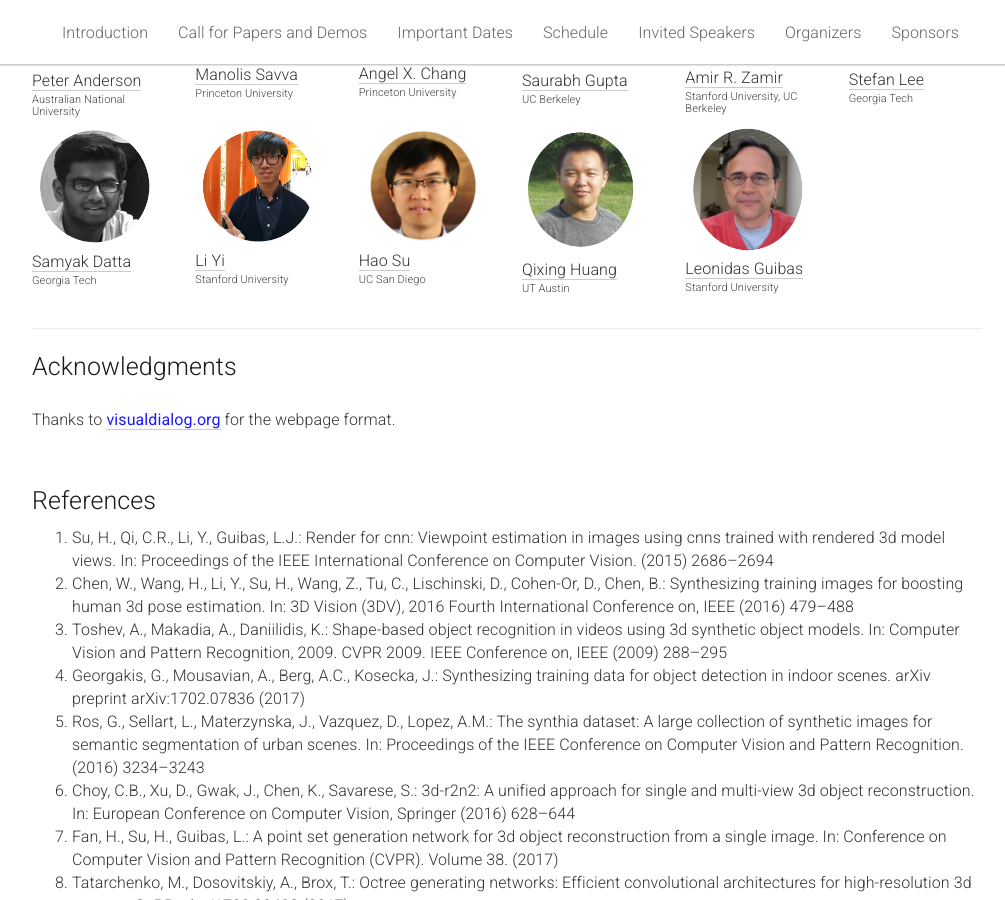
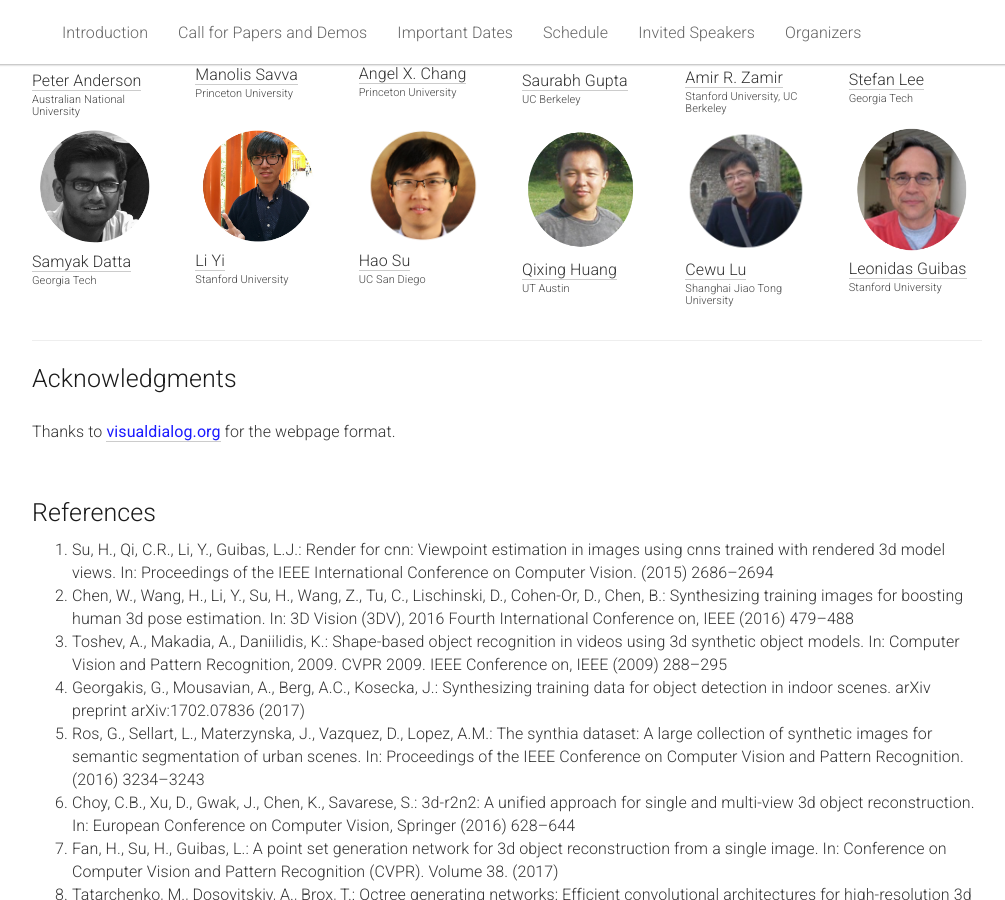
Before and after one commit to eccv18-vlease/eccv18-vlease.github.io, a Jekyll site: the page built from _pages/home.md, in a window 1280 px wide and 900 px high, scrolled down 4864 px. Shown: the whole window, without its empty margins (133-1138 px from the left). Built offline with Jekyll 4.4.1, drawn with Linux system fonts in a browser that asks for light colours.

Commit message:
Adds Cewu Lu to organizers + removes Sponsors link for nav-bar

```diff
--- a/_includes/header.html
+++ b/_includes/header.html
@@ -19,7 +19,7 @@
         <li><a href="#schedule">Schedule</a></li>
         <li><a href="#speakers">Invited Speakers</a></li>
         <li><a href="#organizers">Organizers</a></li>
-        <li><a href="#sponsors">Sponsors</a></li>
+        <!-- <li><a href="#sponsors">Sponsors</a></li> -->
       </ul>
     </div>
 
--- a/_pages/home.md
+++ b/_pages/home.md
@@ -402,7 +402,17 @@ acknowledgements: ""
     </div>
   </div>
 
-  <div class="col-xs-2" id="sponsors">
+  <div class="col-xs-2">
+    <a href="http://mvig.sjtu.edu.cn/">
+      <img class="people-pic" src="{{ "/static/img/people/cewu.png" | prepend:site.baseurl }}">
+    </a>
+    <div class="people-name">
+      <a href="http://mvig.sjtu.edu.cn/">Cewu Lu</a>
+      <h6>Shanghai Jiao Tong University</h6>
+    </div>
+  </div>
+
+  <div class="col-xs-2">
     <a href="https://geometry.stanford.edu/member/guibas/">
       <img class="people-pic" src="{{ "/static/img/people/leonidas.png" | prepend:site.baseurl }}">
     </a>
```
Also changed, not shown: static/img/people/cewu.png (added), 2 other files.
